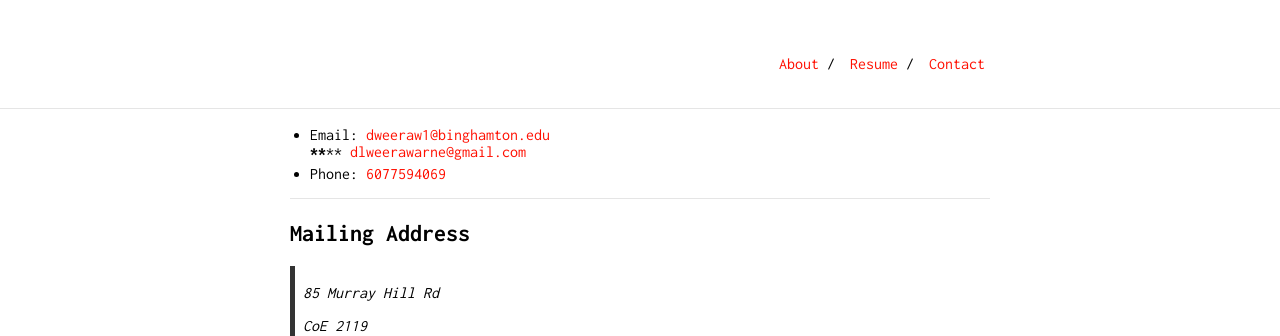
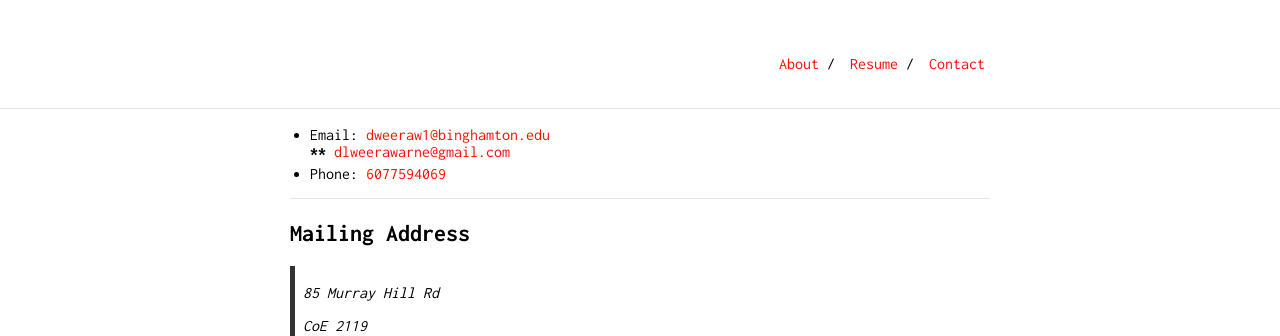
Before and after one commit to dlweerawarne/dlweerawarne.github.io, a Jekyll site: the page built from contact.md, in a window 1280 px wide. Shown: the top 336 px of the page. Built offline with Jekyll 4.4.1, drawn with Linux system fonts in a browser that asks for light colours.

```diff
--- a/contact.md
+++ b/contact.md
@@ -4,7 +4,7 @@ is_contact: true
 ---
 
 * Email: [dweeraw1@binghamton.edu](mailto:dweeraw1@binghamton.edu)
-******** [dlweerawarne@gmail.com](mailto:dlweerawarne@gmail.com)
+****** [dlweerawarne@gmail.com](mailto:dlweerawarne@gmail.com)
 * Phone: [6077594069](tel:6077594069)
 
 ---
```
